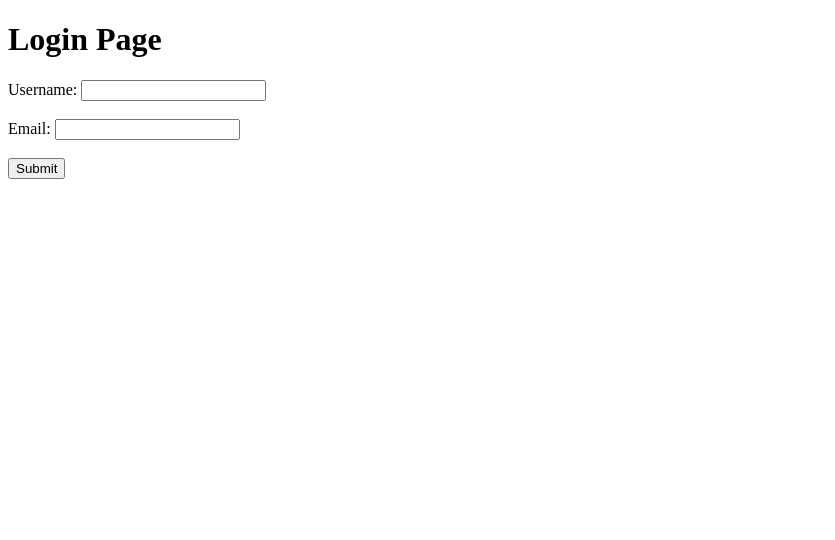
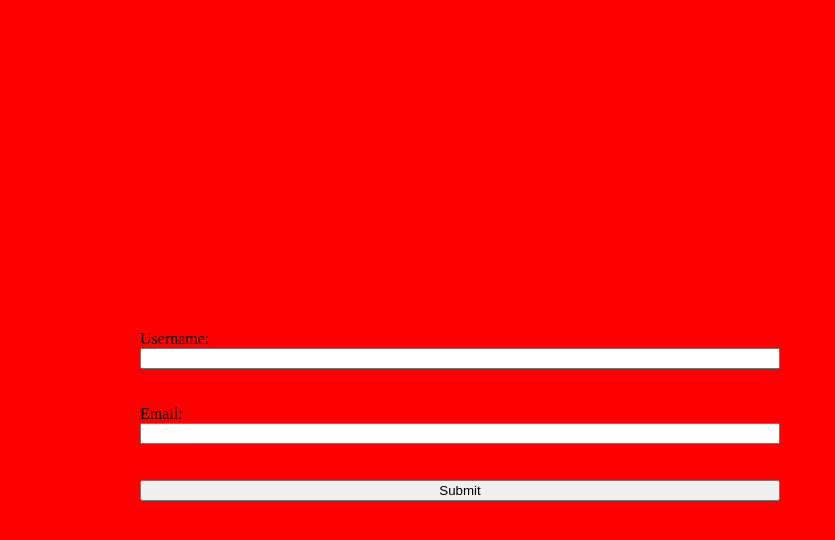
Before and after one commit to LeonardoWrk/SeadADpasswordReset, a Flask app: page / in a window 1280 px wide. Shown: the top 540 px of the page, without its empty margins (0-835 px from the left). Run offline with Flask 2, Linux system fonts and the light colour scheme.

Commit message:
update css e func atulalizda

```diff
--- a/templates/login.html
+++ b/templates/login.html
@@ -1,15 +1,32 @@
 <!DOCTYPE html>
 <html>
 <head>
-	<title>Login Page</title>
+	<title>Sead reset password</title>
+	<link rel= "stylesheet" type= "text/css" href= "{{ url_for('static',filename='styles/login.css') }}">
+
 </head>
 <body>
-	<h1>Login Page</h1>
-	<form action="/submit" method="POST">
+	<style>
+		h1 {
+    color: red;
+	}
+	form {
+		display: flex;
+		flex-direction: column;
+		justify-content: center;
+		width: 50%;
+		position: absolute;
+  		right: 500px;
+		top: 250px;
+	}
+	</style>
+
+<form action="/submit" method="POST">
+		<h1>Sead reset password</h1>
 		<label for="username">Username:</label>
-		<input type="text" id="username" name="username"><br><br>
+		<input type="text" id="username" name="username" required><br><br>
 		<label for="username">Email:</label>
-		<input type="text" id="email" name="email"><br><br>
+		<input type="text" id="email" name="email" required><br><br>
 		<input type="submit" value="Submit">
 	</form>
 </body>
--- /dev/null
+++ b/templates/static/styles/login.css
@@ -0,0 +1,10 @@
+body {
+    background-color: red;
+}
+
+* {
+    justify-content: center;
+}
+h1 {
+    color: red;
+}
```
